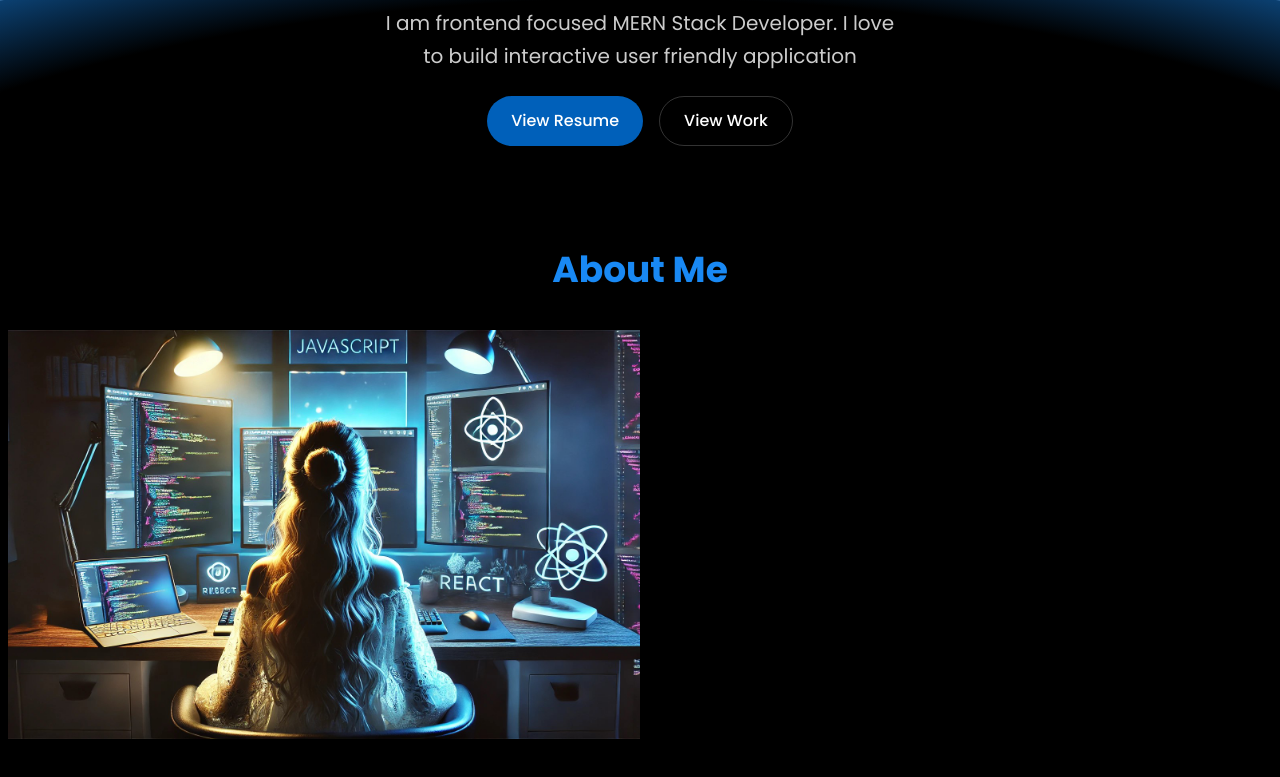
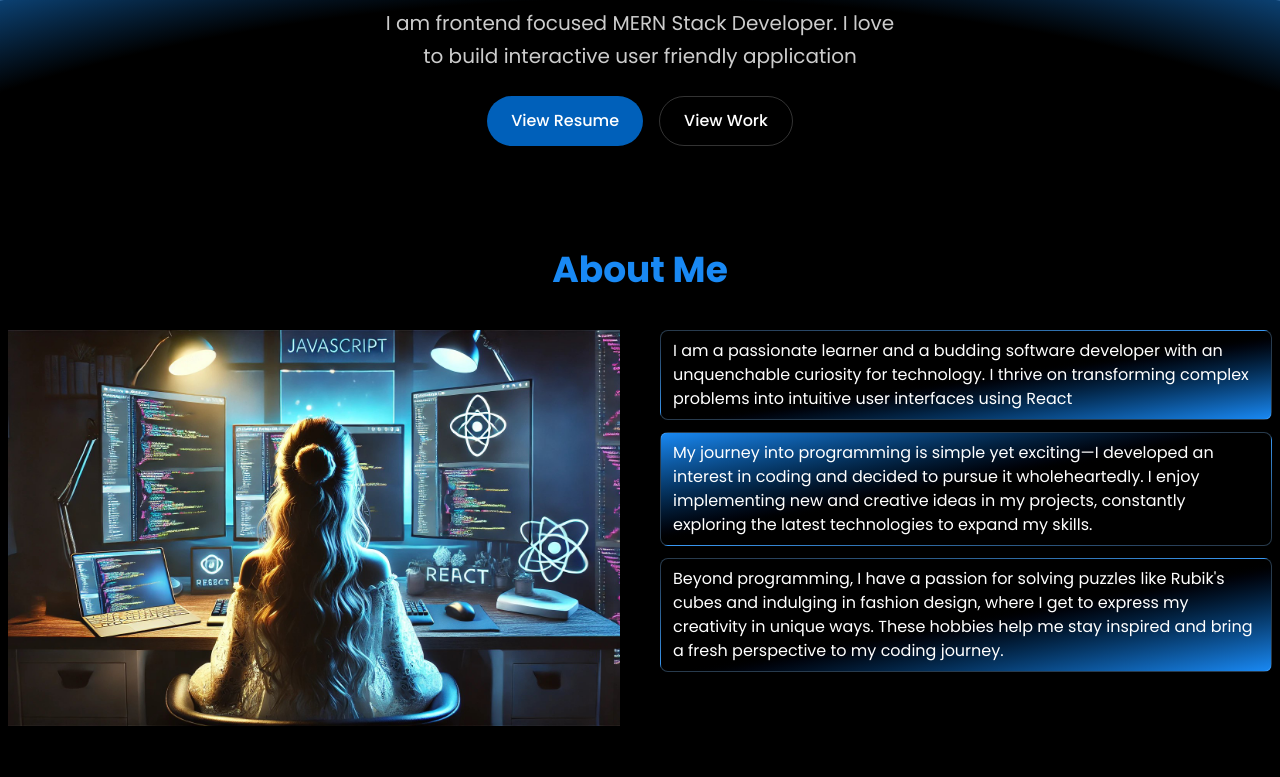
Before and after one commit to rabiyarumi/Portfolio1, a React (Vite) app in the folder Portfolio1-client/: page / in a window 1280 px wide. Shown: the part 527-1304 px from the top of the page. Built offline with nearby package versions, Linux system fonts and the light colour scheme.

Commit message:
added about me section

```diff
--- a/Portfolio1-client/src/pages/Home/About.jsx
+++ b/Portfolio1-client/src/pages/Home/About.jsx
@@ -3,10 +3,33 @@ import img from "../../assets/codding_girl.jpg";
 const About = () => {
   return (
     <section className="py-12 px-6 sm:px-12 lg:px-2  w-[90%] lg:w-full mx-auto">
-      <h2 className="text-4xl font-bold text-[#1989f4]  mb-10 text-center">About Me</h2>
+      <h2 className="text-4xl font-bold text-[#1989f4]  mb-10 text-center">
+        About Me
+      </h2>
       <div className="md:flex gap-10">
         <div className="md:w-1/2">
           <img src={img} className=" h-full" />
+        </div>
+        <div className="md:w-1/2 flex flex-col gap-3">
+          <p className="border-[1px] border-[#85c2fe]/30 p-2 pl-3 rounded-lg bg-gradient-to-br from-transparent via-black/60 to-[#1989f4]">
+            <span className="">I am</span> a passionate learner and a budding software
+            developer with an unquenchable curiosity for technology. I thrive on
+            transforming complex problems into intuitive user interfaces using
+            React
+          </p>
+          <p className="border-[1px] border-[#85c2fe]/30 p-2 pl-3 rounded-lg bg-gradient-to-tl from-transparent via-black/60 to-[#1989f4]">
+            <span className="">My journey</span>   into programming is simple yet exciting—I developed an
+          interest in coding and decided to pursue it wholeheartedly. I enjoy
+          implementing new and creative ideas in my projects, constantly
+          exploring the latest technologies to expand my skills.
+          </p>
+          <p className="border-[1px] border-[#85c2fe]/30 p-2 pl-3 rounded-lg bg-gradient-to-br from-transparent via-black/60 to-[#1989f4]">
+            <span className=""></span> Beyond programming, I have a passion for solving puzzles like Rubik's
+          cubes and indulging in fashion design, where I get to express my
+          creativity in unique ways. These hobbies help me stay inspired and
+          bring a fresh perspective to my coding journey.
+          </p>
+
         </div>
       </div>
     </section>
```
Also changed, not shown: 1 other file (tests, documents, lock files or other folders).
